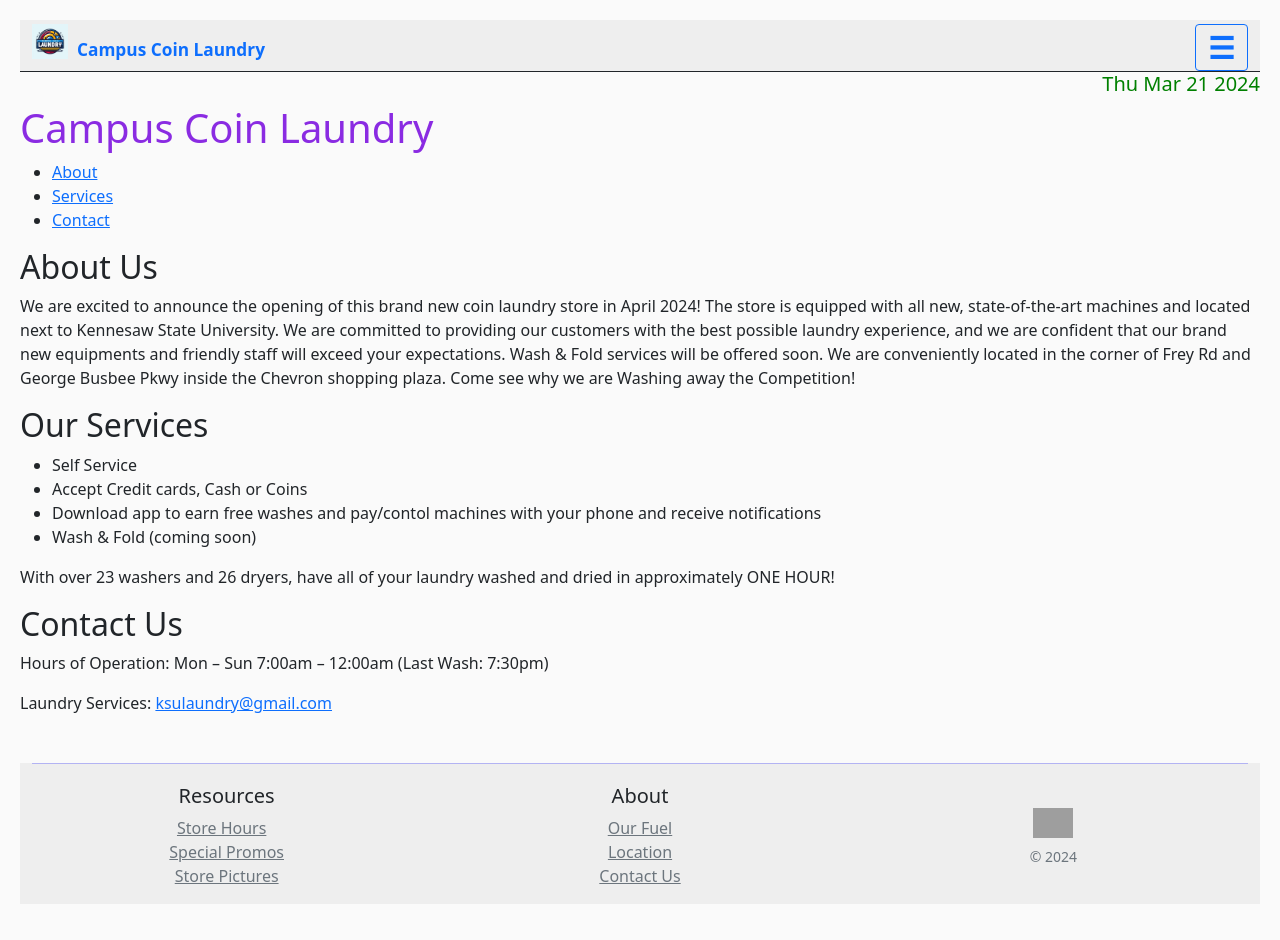
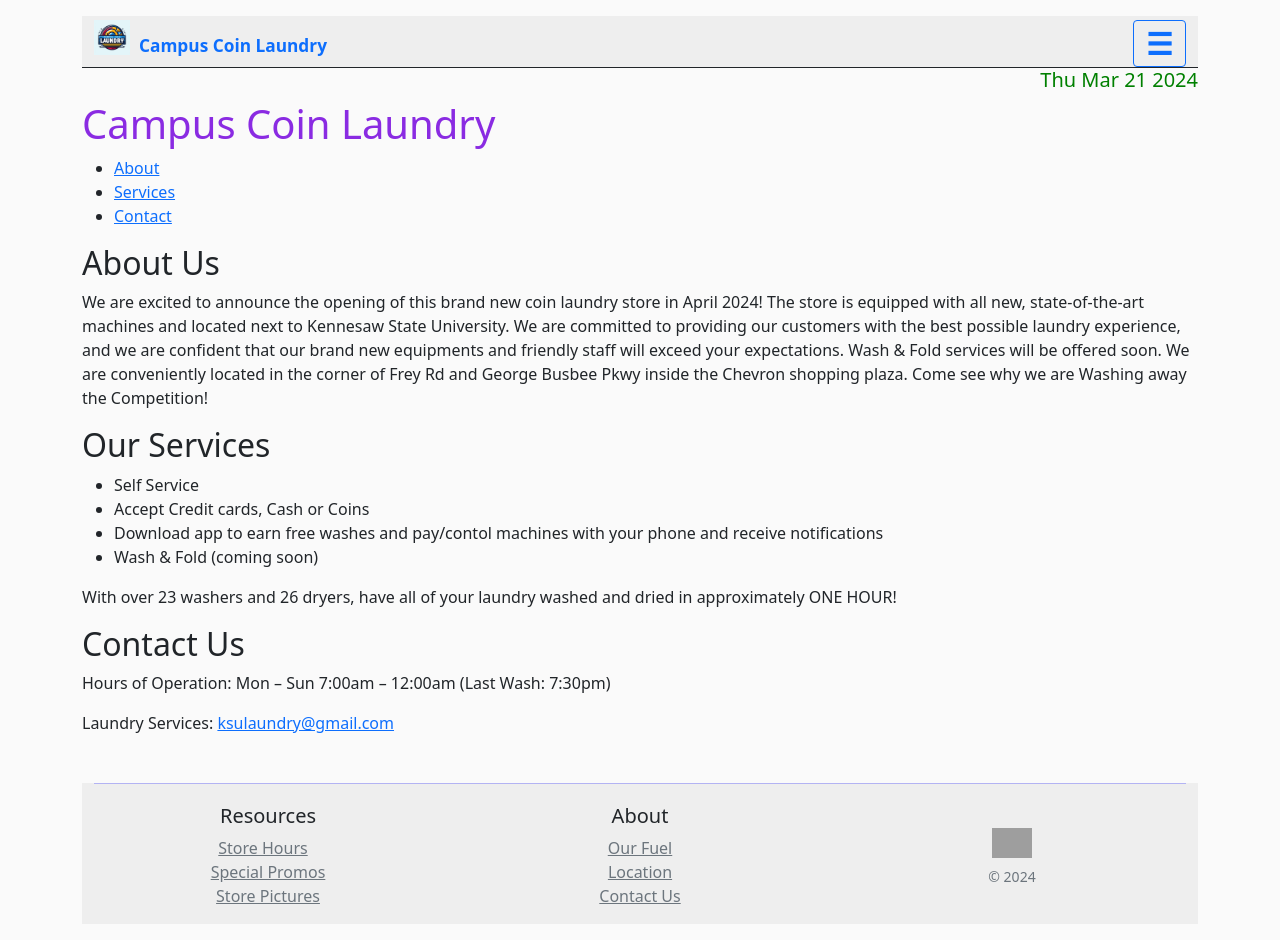
Before and after one commit to ksulaundry/site, a plain HTML site: page index.html in a window 1280 px wide. Drawn offline with nearby package versions, Linux system fonts and the light colour scheme; grey boxes are pictures that could not be loaded.

Commit message:
Update body container

```diff
--- a/index.html
+++ b/index.html
@@ -12,7 +12,7 @@
   <link rel="stylesheet" href="styles.css">
 </head>
 
-<body style="padding: 20px;">
+<body class="container my-3">
   <div id="nav2">
     <div id="myNav" class="overlay">
       <a href="javascript:void(0)" class="closebtn" onclick="closeNav()">&times;</a>
```
